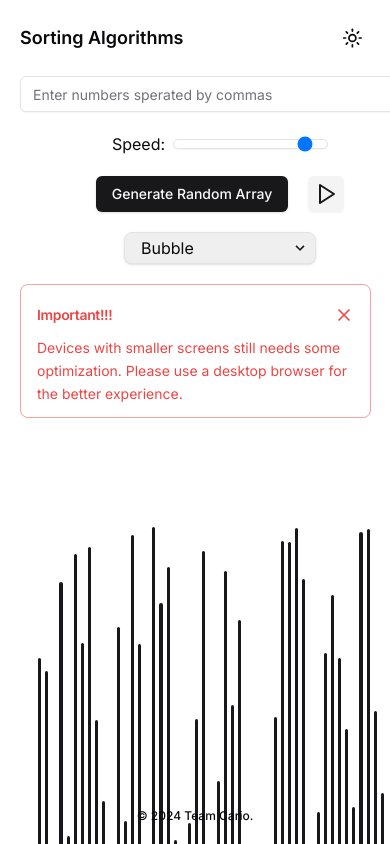
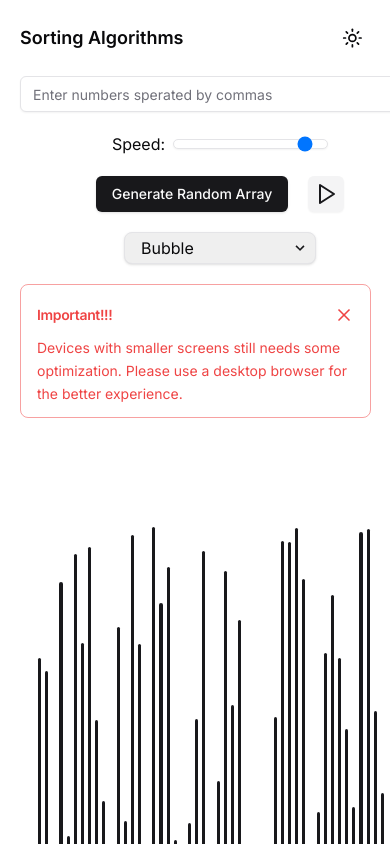
Before and after one commit to 1ofx9/algo-visualizer, a Next.js app: page /sorting in a window 390 px wide. Shown: the top 844 px of the page. Built offline with nearby package versions, Linux system fonts and the light colour scheme.

Commit message:
fixed footer overlapping issue

```diff
--- a/app/sorting/page.tsx
+++ b/app/sorting/page.tsx
@@ -28,7 +28,7 @@ export default function SortingPage() {
       <SortControls />
       <div>
         <Alert
-          className="block md:hidden w-[90%] mx-5"
+          className="relative block md:hidden w-[90%] mx-5"
           variant="destructive"
           id="alertbox"
         >
--- a/components/footer.tsx
+++ b/components/footer.tsx
@@ -3,7 +3,7 @@
 export default function Footer() {
   const currentYear = new Date().getFullYear();
   return (
-    <div className="w-screen bottom-0 fixed p-5 text-center cursor-default text-xs sm:text-sm font-medium">
+    <div className="w-screen bottom-0 md:fixed p-5 text-center cursor-default text-xs sm:text-sm font-medium">
       &copy; {currentYear} Team Cario.
     </div>
   );
```
